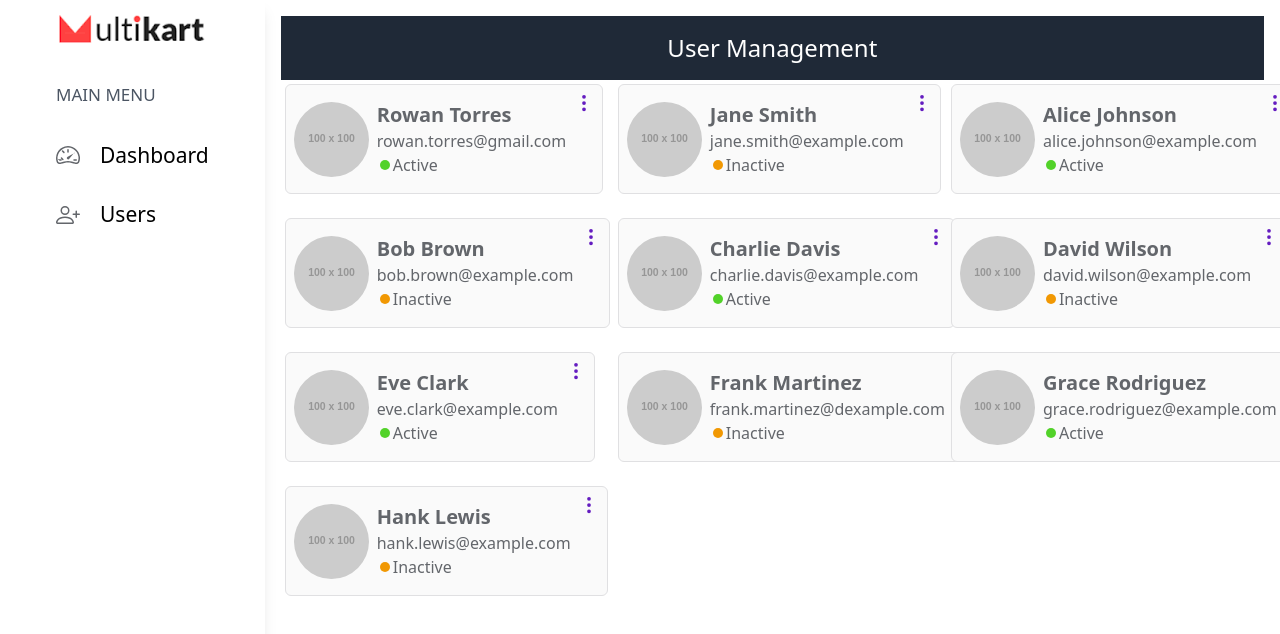
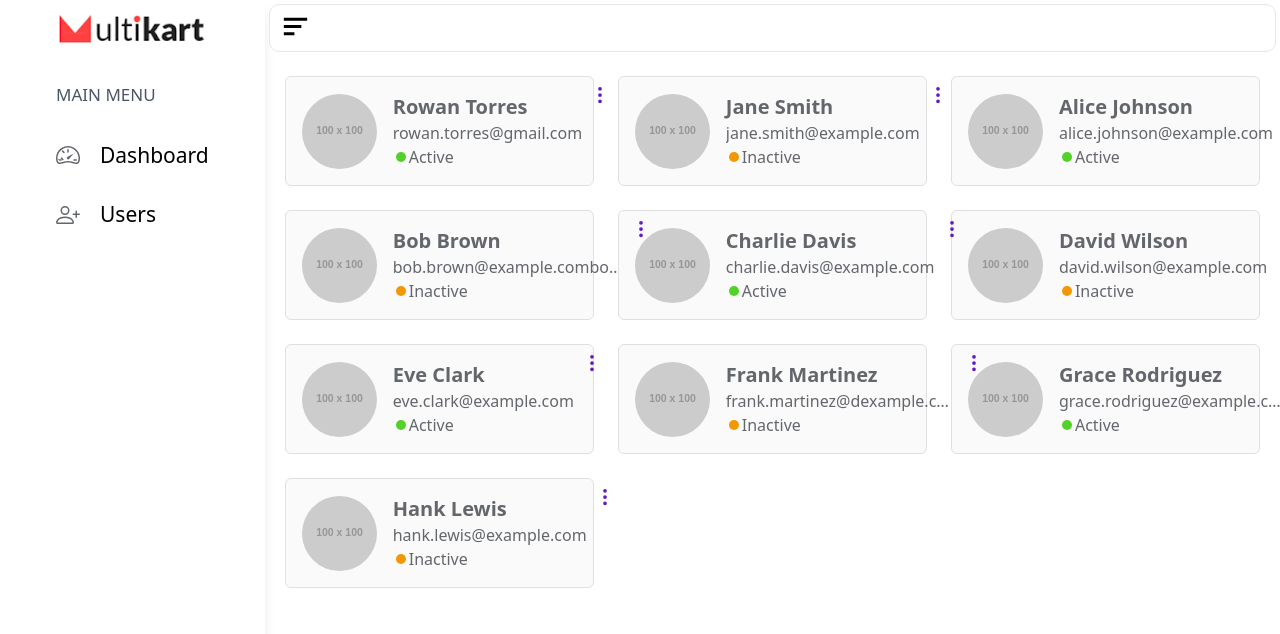
Before and after one commit to HT-shubhams/multikart, a React (Vite) app: page / in a window 1280 px wide. Shown: the top 634 px of the page. Built offline with nearby package versions, Linux system fonts and the light colour scheme.

Commit message:
dropdown added

```diff
--- a/package.json
+++ b/package.json
@@ -13,6 +13,7 @@
     "postcss": "^8.4.38",
     "react": "^18.2.0",
     "react-dom": "^18.2.0",
+    "react-icons": "^5.2.1",
     "zustand": "^4.5.2"
   },
   "devDependencies": {
--- a/src/App.jsx
+++ b/src/App.jsx
@@ -8,7 +8,7 @@ function App() {
   return (
     <div className="flex h-screen">
       <Sidebar />
-      <div className="w-4/5 h-full p-4">
+      <div className="w-4/5 h-full ">
         <Header />
         <UserList />
       </div>
--- a/src/components/Header.jsx
+++ b/src/components/Header.jsx
@@ -1,10 +1,17 @@
 import React from "react";
+import { BiMenuAltLeft } from "react-icons/bi";
 
 const Header = () => {
   return (
-    <div className="bg-gray-800 text-white p-4 text-center">
-      <h1 className="text-2xl">User Management</h1>
+    <div className="hidden md:flex justify-between  border border-black-700 h-12 mx-1 px-2 bg-white py-1 rounded-[10px] md:my-1">
+      <div className="left border-0">
+        <BiMenuAltLeft size={35} />
+      </div>
+      <div className="right border-0 mr-2 rounded-10">
+        {/* <LoginUser /> */}
+      </div>
     </div>
+    // </div>
   );
 };
 
--- a/src/components/UserCard.jsx
+++ b/src/components/UserCard.jsx
@@ -1,9 +1,15 @@
-import React from "react";
+import React, { useState } from "react";
 
 export default function UserCard({ user }) {
+  const [isDropdownOpen, setDropdownOpen] = useState(false);
+
+  const handleDropdownToggle = () => {
+    setDropdownOpen((prev) => !prev);
+  };
+
   return (
-    <div className="flex min-w-fit justify-center items-center border border-[#E0E0E2] p-2 m-1 rounded-md bg-[#FAFAFA]">
-      <div className="photo-container">
+    <div className="flex col-3  items-center border border-[#E0E0E2] p-2 m-1 rounded-md bg-[#FAFAFA]">
+      <div className="photo-container px-2">
         <img
           src={user.photo}
           alt={`${user.firstName} ${user.lastName}`}
@@ -11,8 +17,14 @@ export default function UserCard({ user }) {
         />
       </div>
       <div className="flex flex-col justify-center p-2 text-[#63666B]">
-        <p className="name font-bold text-xl">{`${user.firstName} ${user.lastName}`}</p>
-        <p className="email">{user.email}</p>
+        <p className="font-bold text-xl">{`${user.firstName} ${user.lastName}`}</p>
+        <p
+          className="email text-ellipsis whitespace-nowrap overflow-hidden max-w-[230px]"
+          title={user.email}
+        >
+          {user.email}
+        </p>
+
         <div className="flex items-center">
           {user.status === "Active" ? (
             <div className="flex items-center">
@@ -45,7 +57,8 @@ export default function UserCard({ user }) {
           )}
         </div>
       </div>
-      <div className="flex items-start h-full">
+      <div className="ml-auto mb-auto relative">
+        <button onClick={handleDropdownToggle} className="focus:outline-none">
           <svg
             xmlns="http://www.w3.org/2000/svg"
             width="20"
@@ -56,6 +69,22 @@ export default function UserCard({ user }) {
           >
             <path d="M9.5 13a1.5 1.5 0 1 1-3 0 1.5 1.5 0 0 1 3 0m0-5a1.5 1.5 0 1 1-3 0 1.5 1.5 0 0 1 3 0m0-5a1.5 1.5 0 1 1-3 0 1.5 1.5 0 0 1 3 0" />
           </svg>
+        </button>
+        {isDropdownOpen && (
+          <div className="absolute right-0 mt-2 w-48 rounded-md shadow-lg bg-white z-50">
+            <ul className="py-1">
+              <li className="px-4 py-2 text-sm hover:bg-gray-200 cursor-pointer">
+                Option 1
+              </li>
+              <li className="px-4 py-2 text-sm hover:bg-gray-200 cursor-pointer">
+                Option 2
+              </li>
+              <li className="px-4 py-2 text-sm hover:bg-gray-200 cursor-pointer">
+                Option 3
+              </li>
+            </ul>
+          </div>
+        )}
       </div>
     </div>
   );
--- a/src/components/UserList.jsx
+++ b/src/components/UserList.jsx
@@ -6,7 +6,7 @@ const UserList = () => {
   const users = useUserStore((state) => state.users);
 
   return (
-    <div className="grid grid-cols-3 gap-4">
+    <div className="grid grid-cols-3 gap-4 p-4">
       {users.map((user) => (
         <UserCard key={user.id} user={user} />
       ))}
--- a/src/useUserStore.jsx
+++ b/src/useUserStore.jsx
@@ -31,7 +31,7 @@ const useUserStore = create((set) => ({
       photo: "https://via.placeholder.com/100",
       firstName: "Bob",
       lastName: "Brown",
-      email: "bob.brown@example.com",
+      email: "bob.brown@example.combob.brown@example.com",
       status: "Inactive",
     },
     {
```
Also changed, not shown: 1 other file (tests, documents, lock files or other folders). Lines whose indentation alone changed are shown as unchanged.
